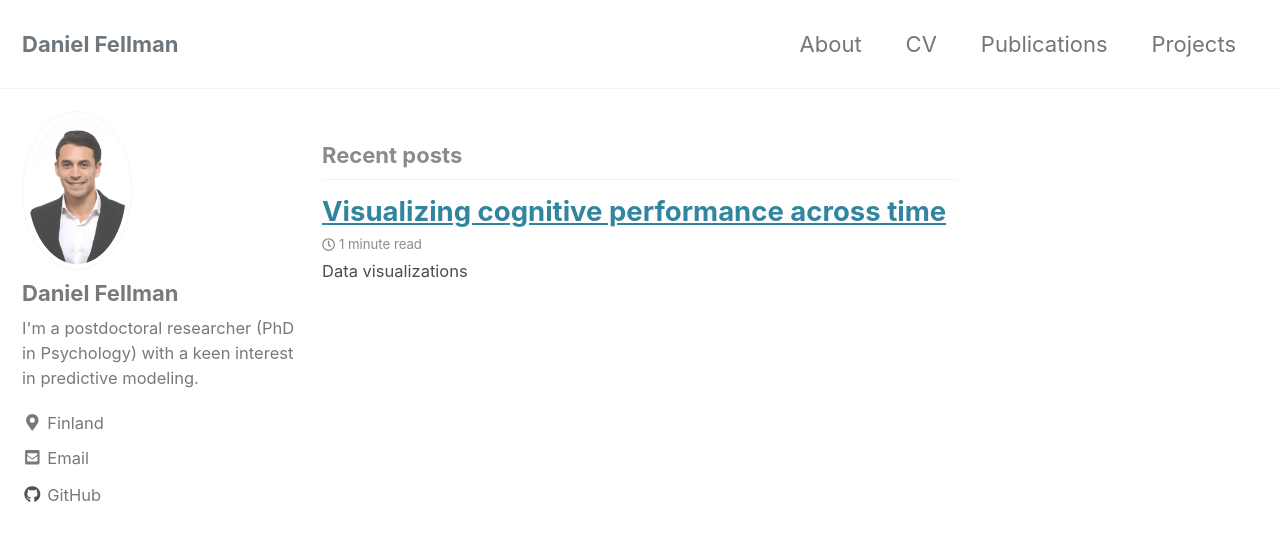
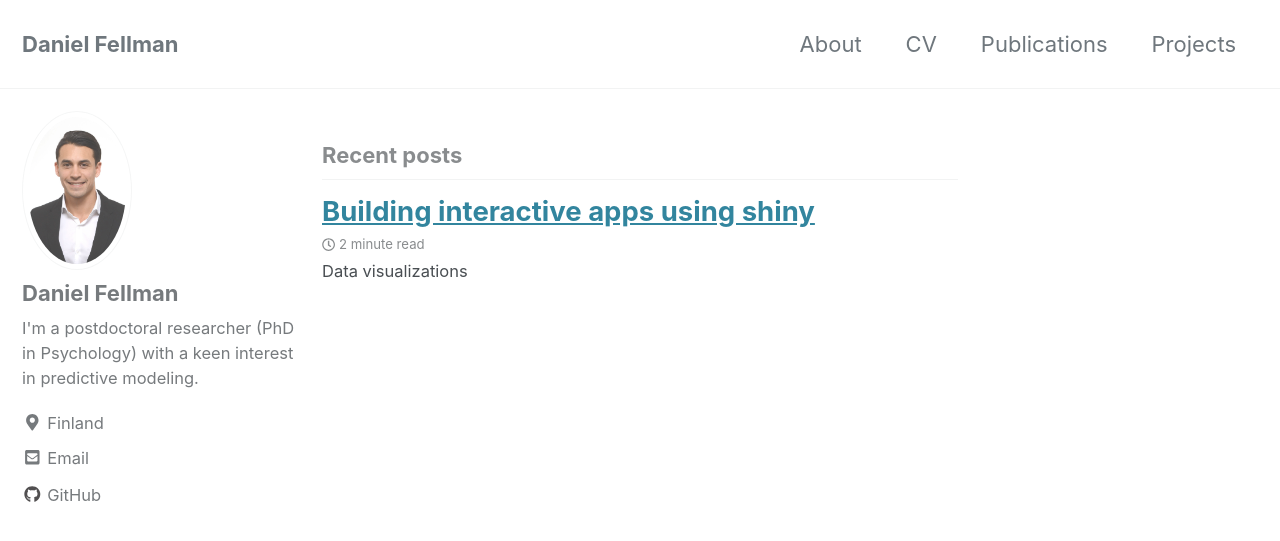
Before and after one commit to danielfellman/danielfellman.github.io, a Jekyll site: the page built from index.html, in a window 1280 px wide and 900 px high. Shown: the top 541 px of the window. Built offline with Jekyll 4.4.1, drawn with Linux system fonts in a browser that asks for light colours; cached includes are drawn as plain includes; nearby versions of some CDN libraries; the list of posts is cut into pages by our own code; part of the change alters nothing that is shown.

Commit message:
Update 2019-01-08-visualization.md

````diff
--- a/_posts/2019-01-08-visualization.md
+++ b/_posts/2019-01-08-visualization.md
@@ -1,5 +1,5 @@
 ---
-title: "Visualizing cognitive performance across time"
+title: "Building interactive apps using shiny"
 date: "2018-01-08"
 tags: [R, data science]
 excerpt: "Data visualizations"
@@ -12,8 +12,6 @@ Before you start learning shiny I'd recommend you to take the ggplot2 courses of
 
 
 Start with loading the required packages in R and your dataframe
-
-
 ```r
 # Libraries
 library(shiny)
@@ -24,6 +22,8 @@ library(tidyverse)
 # Load dataframe
 df_wmc <- read.csv("df_wmc.csv")
 ```
+
+
 
 Next, you create an ´ui´ and a ´server´ part of your app
 ```r
@@ -89,6 +89,15 @@ server <- function(input, output) {
             axis.text.y = element_text(size = 18),
             axis.text.x = element_text(size = 18))
   })
+```
+
+
+You can also add some more specific statistical details in the app if you wish.
+In my case, I chose to add the correlation coefficient between x and y
+coupled with the means of the respective variable. Lastly, I
+added summary statistics of a linear regression between x and y (see the
+code below).
+r ´´´
   # Create text output stating the correlation between the two ploted
   output$correlation <- renderText({
     r <- round(cor(df_wmc[, input$x], df_wmc[, input$y], use = "pairwise"), 3)
@@ -124,3 +133,6 @@ head(df)
 
 ### The results
 Here is a link to the final [app](https://dfellman.shinyapps.io/df_test/)
+
+
+I hope you liked this tutorial.
````
